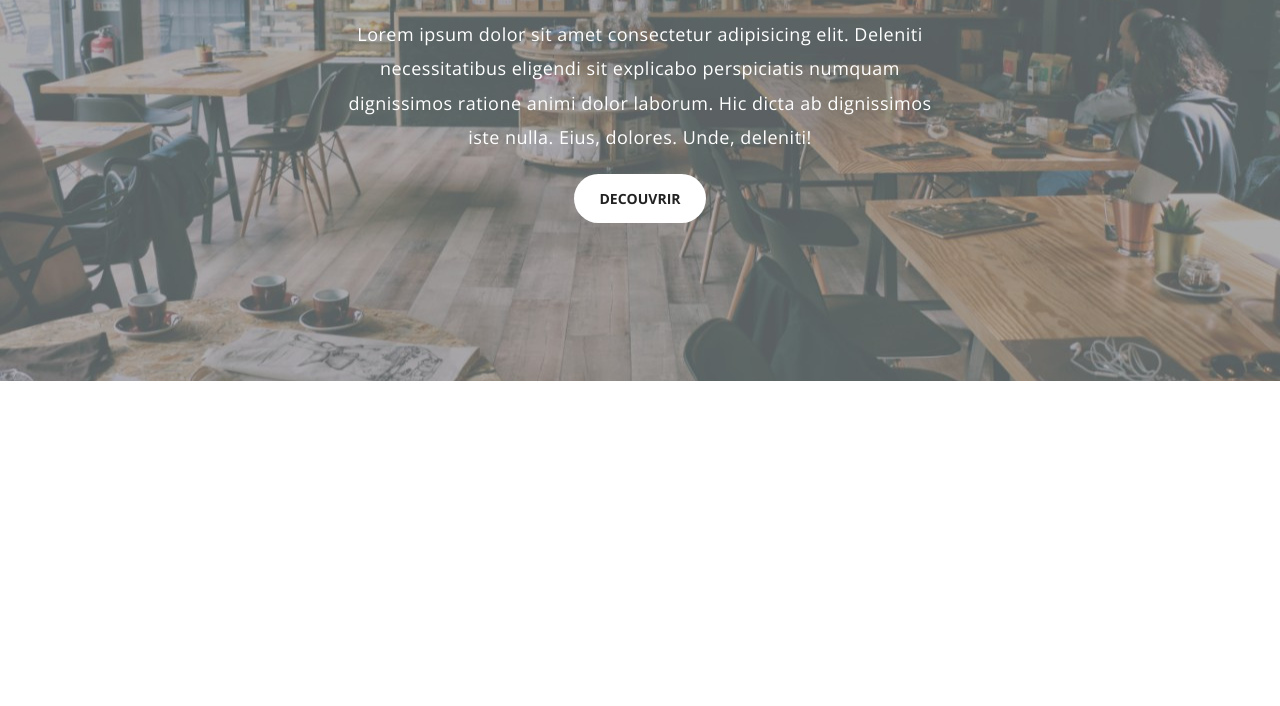
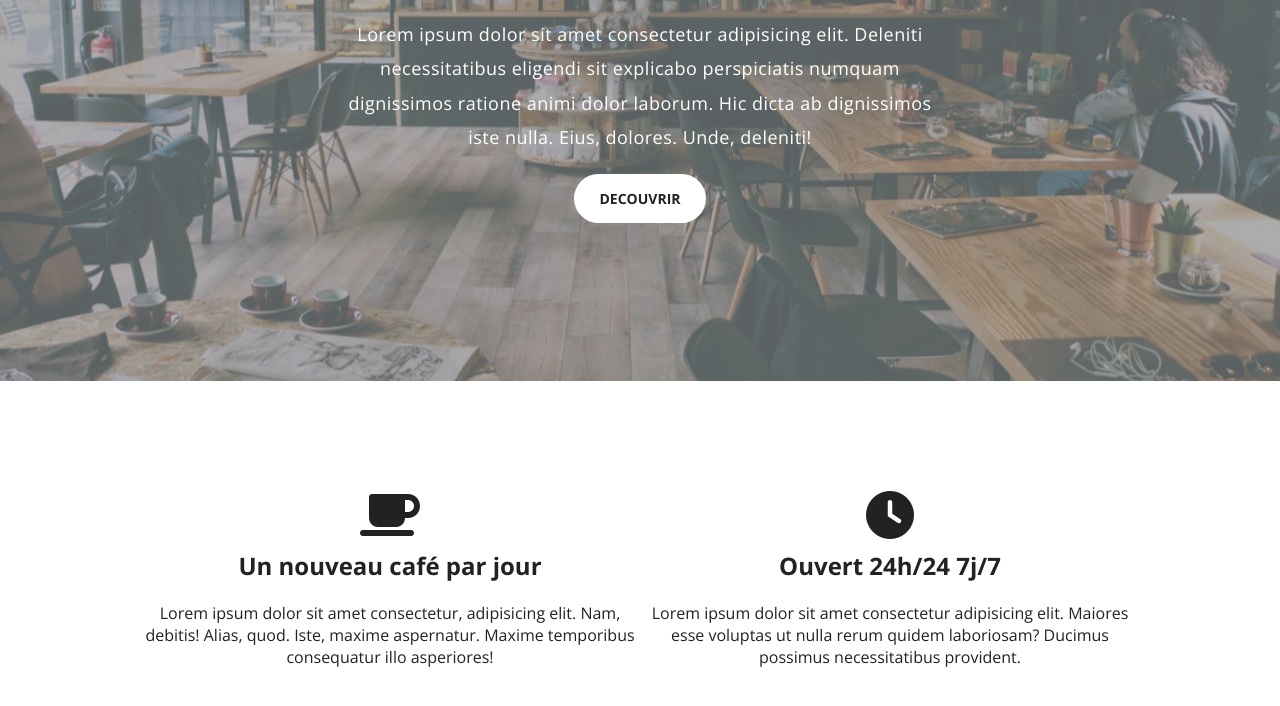
Before and after one commit to flancastre/HTML_CSS_Cafe_Florette, a plain HTML site: page index.html in a window 1280 px wide. Shown: the part 386-1092 px from the top of the page. Before the commit the page ends 800 px from the top, so only its background shows below. Drawn offline with nearby package versions, Linux system fonts and the light colour scheme.

Commit message:
Détails partie

```diff
--- a/CSS/style.css
+++ b/CSS/style.css
@@ -1,3 +1,4 @@
+/* General */
 * {
   margin: 0;
   padding: 0;
@@ -7,6 +8,7 @@
 html,
 body {
   font-family: "Open Sans", sans-serif;
+  color: #222;
 }
 
 h1,
@@ -55,10 +57,18 @@ a {
   line-height: 1.7em;
 }
 
+.container {
+  max-width: 1000px;
+  display: block;
+  margin: auto;
+}
+
 .my-10 {
   margin-top: 10px;
   margin-bottom: 10px;
 }
+
+/* Header */
 
 .header {
   background: #333;
@@ -91,17 +101,17 @@ a {
   display: block;
 }
 
-.header nav ul li a:hover {
-  background: #4444;
-}
-
+.header nav ul li a:hover,
 .active {
   background: #4444;
 }
 
+/* value proposition */
+
 .vp {
   height: 700px;
-  background: url(../images/cafe1.jpg) center/cover;
+  background: url(../images/cafe1.jpg) center center;
+  background-size: cover;
   text-align: center;
 }
 
@@ -122,3 +132,16 @@ a {
   letter-spacing: 0.5px;
   line-height: 1.9em;
 }
+
+/* features */
+
+.features {
+  overflow: auto;
+  padding: 100px 0 100px 0;
+  text-align: center;
+}
+
+.feature {
+  float: left;
+  width: 50%;
+}
--- a/index.html
+++ b/index.html
@@ -35,6 +35,23 @@
         </div>
     </section>
 
+    <section class="features">
+        <div class="container">
+            <div class="feature">
+                <i class="fa-solid fa-mug-saucer fa-3x my-10"></i>
+                <h2>Un nouveau café par jour</h2>
+                <p>Lorem ipsum dolor sit amet consectetur, adipisicing elit. Nam, debitis! Alias, quod. Iste, maxime
+                    aspernatur. Maxime temporibus consequatur illo asperiores!</p>
+            </div>
+            <div class="feature">
+                <i class="fa-solid fa-clock fa-3x my-10"></i>
+                <h2>Ouvert 24h/24 7j/7</h2>
+                <p>Lorem ipsum dolor sit amet consectetur adipisicing elit. Maiores esse voluptas ut nulla rerum quidem
+                    laboriosam? Ducimus possimus necessitatibus provident.</p>
+            </div>
+        </div>
+    </section>
+    <script src="https://kit.fontawesome.com/d220dcccdb.js" crossorigin="anonymous"></script>
 </body>
 
 </html>
```
